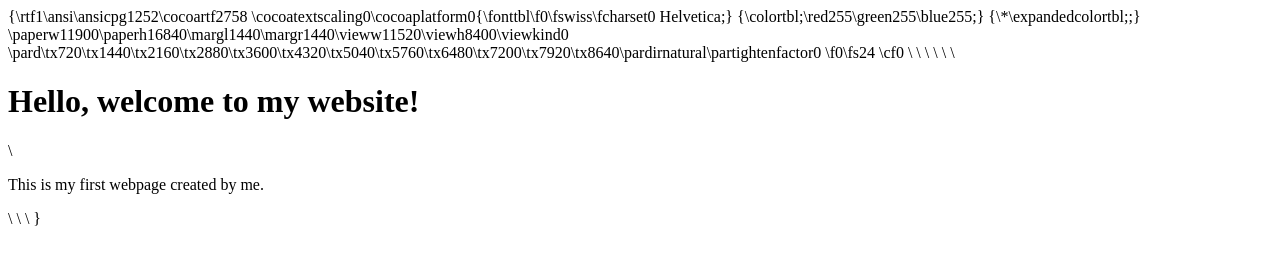
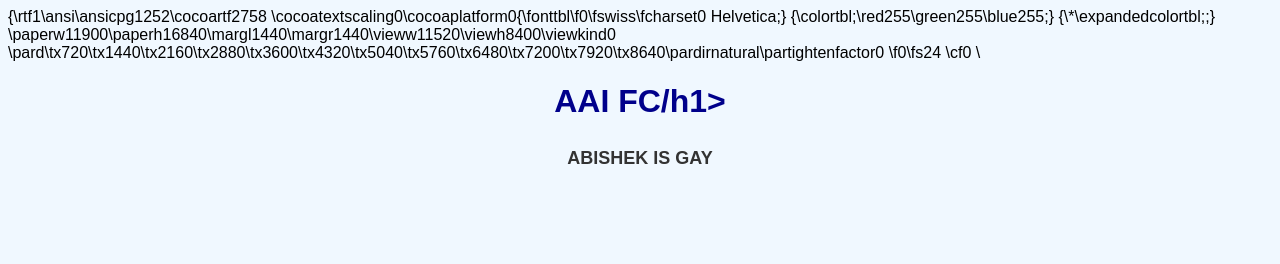
Before and after one commit to macsparkler/aaifc, a plain HTML site: page index.html in a window 1280 px wide. Drawn offline with Linux system fonts and the light colour scheme.

Commit message:
Update index.html

```diff
--- a/index.html
+++ b/index.html
@@ -6,13 +6,30 @@
 \pard\tx720\tx1440\tx2160\tx2880\tx3600\tx4320\tx5040\tx5760\tx6480\tx7200\tx7920\tx8640\pardirnatural\partightenfactor0
 
 \f0\fs24 \cf0 <!DOCTYPE html>\
-<html>\
-<head>\
-    <title>My First Website</title>\
-</head>\
-<body>\
-    <h1>Hello, welcome to my website!</h1>\
-    <p>This is my first webpage created by me.</p>\
-</body>\
-</html>\
-}
+<!DOCTYPE html>
+<html>
+<head>
+  <title>My First Website</title>
+  <style>
+    body {
+      background-color: #f0f8ff;
+      font-family: Arial, sans-serif;
+    }
+
+    h1 {
+      color: darkblue;
+      text-align: center;
+    }
+
+    p {
+      color: #333;
+      font-size: 18px;
+      padding: 10px;
+    }
+  </style>
+</head>
+<body>
+  <h1>AAI FC/h1>
+  <p>ABISHEK IS GAY</p>
+</body>
+</html>
```
